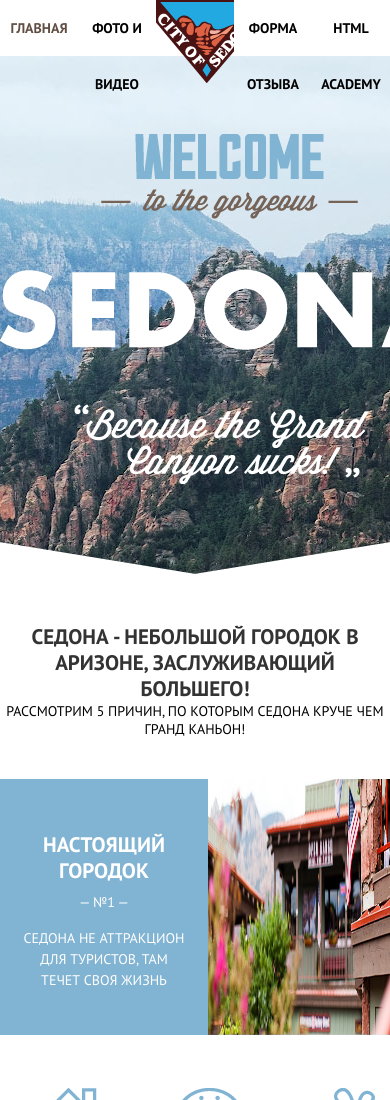
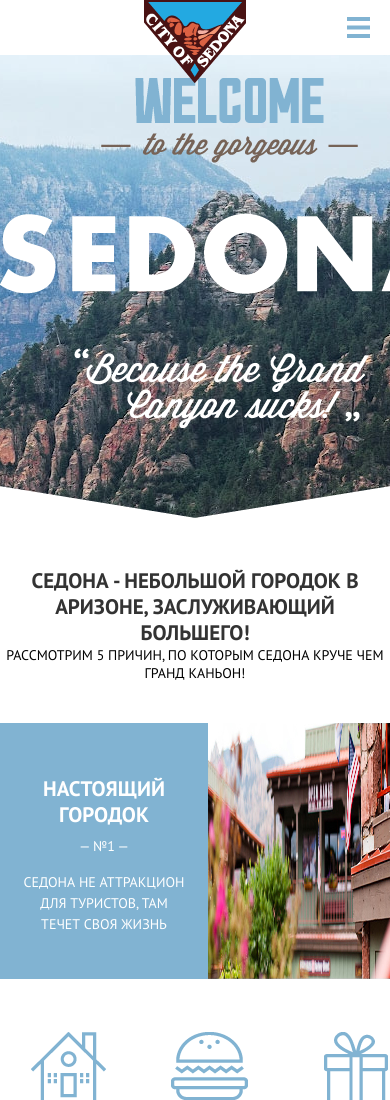
Before and after one commit to vespavel94/vespavel94.github.io, a plain HTML site: page sedona/index.html in a window 390 px wide. Shown: the top 1100 px of the page. Drawn offline with Linux system fonts and the light colour scheme.

Commit message:
adaptive menu and header

```diff
--- a/sedona/index.html
+++ b/sedona/index.html
@@ -18,13 +18,16 @@
             <ul class="menu__list">
                 <li class="menu__item"><a href="#" class="menu__link menu__link--active">главная</a></li>
                 <li class="menu__item"><a href="#" class="menu__link">фото и видео</a></li>
-                <li class="menu__item logo_li"><a href="#" class="menu__link">
+                <li class="menu__item logo_li">
+                    <a href="#" class="menu__link">
                         <picture class="menu__link__logo">
                             <source srcset="img/logotype-desktop.png" media="(min-width: 1200px)">
                             <source srcset="img/logotype-tablet-svg.png" media="(min-width: 768px)">
                             <img src="img/logotyle-mobile-svg.png" alt="logo">
                         </picture>
-                </a></li>
+                    </a>
+                    <button class="nav__tumbler"></button>
+                </li>
                 <li class="menu__item"><a href="#" class="menu__link">форма отзыва</a></li>
                 <li class="menu__item"><a href="#" class="menu__link">html academy</a></li>
             </ul>
@@ -139,8 +142,5 @@
         </div>
     </footer>
 </div>
-<script>
-
-</script>
 </body>
 </html>
--- a/sedona/js/main.js
+++ b/sedona/js/main.js
@@ -8,4 +8,14 @@ $(document).ready(function () {
     }).mouseout(function () {
         $(".html_academy_copyright__logo").attr("src", "img/htmlacademy-svg.png");
     });
+
+    $(".nav__tumbler").on("click", function () {
+        console.log("triggered");
+        var shiftingMenu = $(".menu__item");
+        shiftingMenu.splice(2,1);
+        console.log(shiftingMenu);
+        shiftingMenu.each(function () {
+            $(this).toggleClass("visible");
+        });
+    });
 });
--- a/sedona/main.css
+++ b/sedona/main.css
@@ -36,7 +36,7 @@ header {
 }
 
 .menu__item {
-    width: 20%;
+    width: 100%;
     z-index: 1;
 }
 
@@ -72,6 +72,20 @@ header {
 .menu__link--active:active {
     opacity: 0.3;
     color: #766357;
+}
+
+.nav__tumbler{
+    display: none;
+    width: 23px;
+    height: 21px;
+    border: none;
+    position: absolute;
+    top: 17px;
+    right: 20px;
+    background-color: #ffffff;
+    background-image: url("img/icon-menu-svg.png");
+    cursor: pointer;
+    outline: none;
 }
 
 .intro__wallpaper {
@@ -335,3 +349,53 @@ header {
 .html_academy_copyright__logo {
     margin-left: 11px;
 }
+
+
+
+@media (max-width: 720px) {
+    .header{
+        position: fixed;
+        width: 100%;
+    }
+
+    .menu__list {
+        flex-direction: column;
+    }
+
+    .menu__link{
+        box-sizing: border-box;
+        box-shadow: 0 -1px 0 rgba(1, 1, 1, 0.2);
+        height: 55px;
+        background-color: #81b3d2;
+        font-size: 18px;
+        font-weight: 700;
+        color: #ffffff;
+    }
+
+    .menu__item{
+        display: none;
+    }
+
+    .menu__item:last-child a{
+        box-shadow: 0 -1px 0 rgba(1, 1, 1, 0.2), inset 0 -4px 3px rgba(0, 0, 0, 0.2);
+    }
+
+    .logo_li {
+        order: 1;
+        position: relative;
+        display: block;
+    }
+
+    .logo_li a{
+        background-color: #ffffff;
+        pointer-events: none;
+    }
+
+    .nav__tumbler{
+        display: block;
+    }
+
+    .visible{
+        display: block;
+    }
+}
```
Also changed, not shown: sedona/img/icon-menu-svg.png (added). Lines whose indentation alone changed are shown as unchanged.
